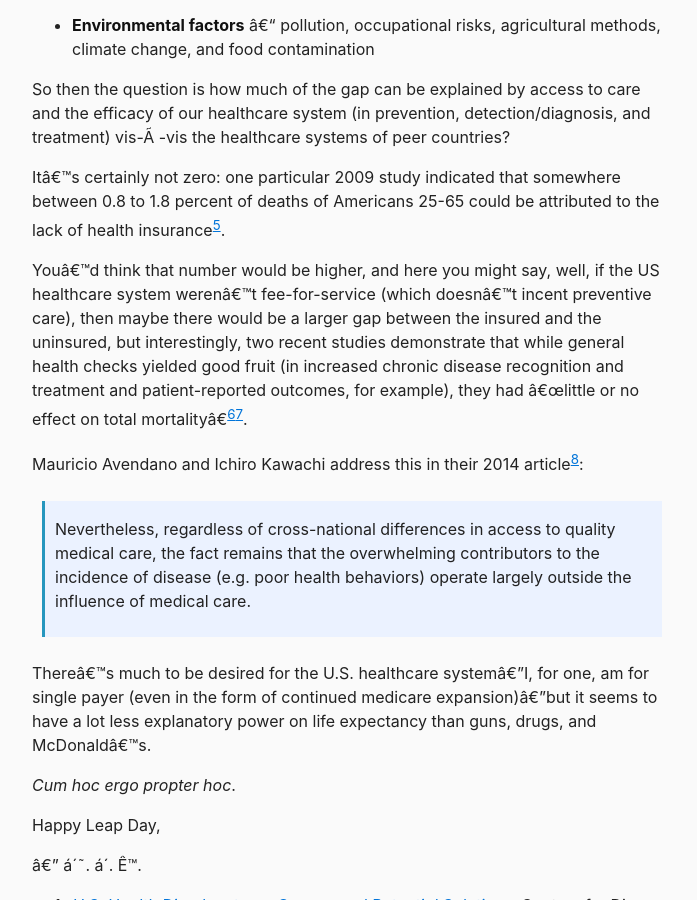
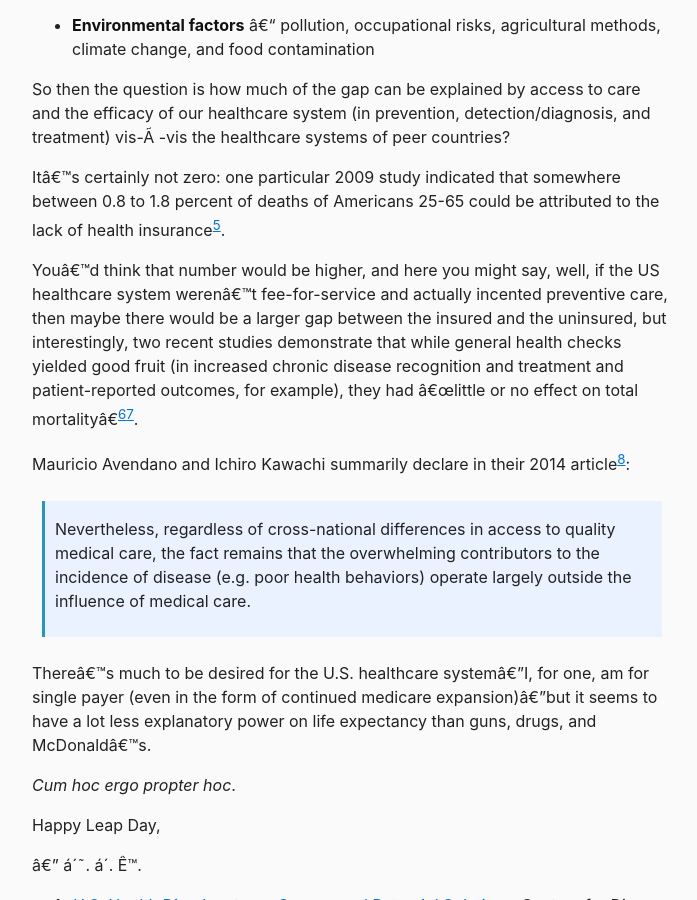
Before and after one commit to berensp/berensp.github.io, a Jekyll site: the page built from _posts/2024-02-29-us-life-expectancy.md, in a window 1280 px wide and 900 px high, scrolled down 2371 px. Shown: the whole window, without its empty margins (288-985 px from the left). Built offline with Jekyll 4.4.1, drawn with Linux system fonts in a browser that asks for light colours; a script that is not in the unit is left out.

Commit message:
Update 2024-02-29-us-life-expectancy.md

```diff
--- a/_posts/2024-02-29-us-life-expectancy.md
+++ b/_posts/2024-02-29-us-life-expectancy.md
@@ -44,13 +44,13 @@ It's certainly not zero: one particular 2009 study indicated that somewhere betw
 
 [^5]: Wilper, Andrew P., Steffie Woolhandler, Karen E. Lasser, Danny McCormick, David H. Bor, and David U. Himmelstein. 2009. ["Health Insurance and Mortality in US Adults."](https://doi.org/10.2105/AJPH.2008.157685) *American Journal of Public Health* 99(12): 2289–2295.
 
-You'd think that number would be higher, and here you might say, well, if the US healthcare system weren't fee-for-service (which doesn't incent preventive care), then maybe there would be a larger gap between the insured and the uninsured, but interestingly, two recent studies demonstrate that while general health checks yielded good fruit (in increased chronic disease recognition and treatment and patient-reported outcomes, for example), they had "little or no effect on total mortality"[^6][^7].
+You'd think that number would be higher, and here you might say, well, if the US healthcare system weren't fee-for-service and actually incented preventive care, then maybe there would be a larger gap between the insured and the uninsured, but interestingly, two recent studies demonstrate that while general health checks yielded good fruit (in increased chronic disease recognition and treatment and patient-reported outcomes, for example), they had "little or no effect on total mortality"[^6][^7].
 
-[^6]: Krogsbøll LT, Jørgensen KJ, Gøtzsche PC. ["General health checks in adults for reducing morbidity and mortality from disease."](https://www.cochranelibrary.com/cdsr/doi/10.1002/14651858.CD009009.pub3/full) *The Cochrane Database of Systematic Reviews.* 2019 Jan;1:CD009009.
+[^6]: Krogsbøll LT, Jørgensen KJ, Gøtzsche PC. ["General health checks in adults for reducing morbidity and mortality from disease."]() *The Cochrane Database of Systematic Reviews.* 2019 Jan;1:CD009009.
 
 [^7]: Liss DT, Uchida T, Wilkes CL, Radakrishnan A, Linder JA. ["General Health Checks in Adult Primary Care: A Review."](https://jamanetwork.com/journals/jama/article-abstract/2780614) *JAMA.* 2021;325(22):2294–2306. doi:10.1001/jama.2021.6524
 
-Mauricio Avendano and Ichiro Kawachi address this in their 2014 article[^8]\:
+Mauricio Avendano and Ichiro Kawachi summarily declare in their 2014 article[^8]\:
 
 [^8]: Avendano, Mauricio, and Ichiro Kawachi. ["Why do Americans have shorter life expectancy and worse health than do people in other high-income countries?"](https://www.annualreviews.org/doi/10.1146/annurev-publhealth-032013-182411) *Annual Review of Public Health* vol. 35 (2014): 307-25.
 
```
